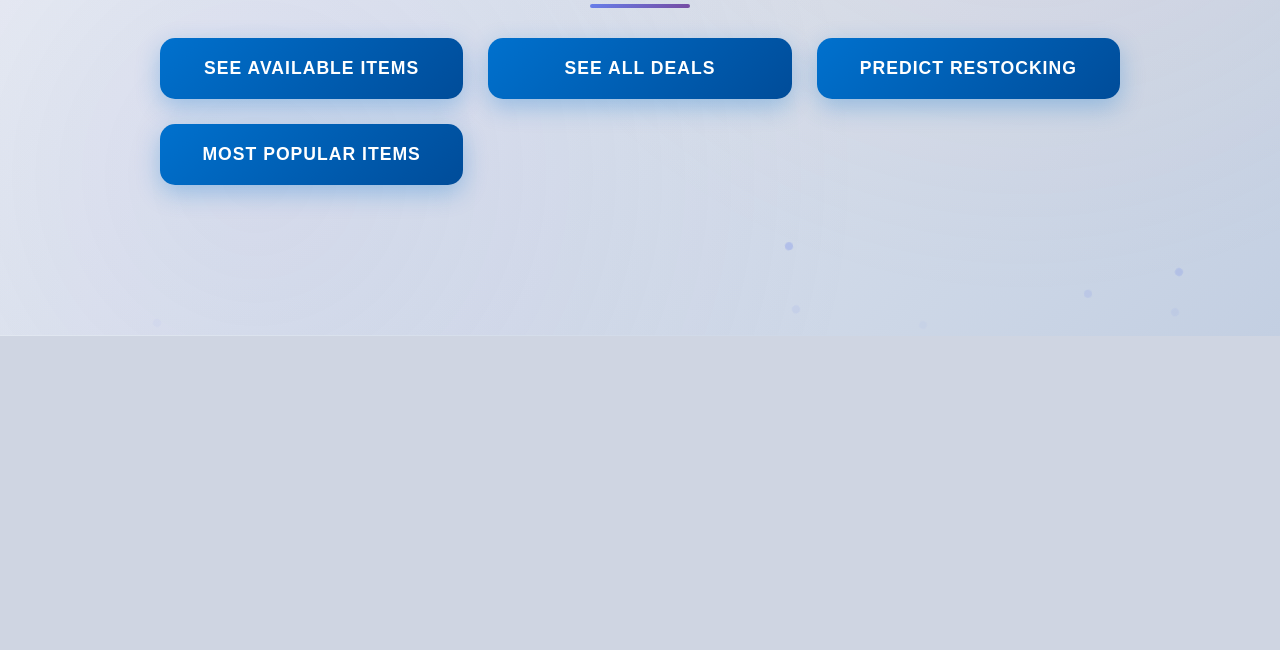
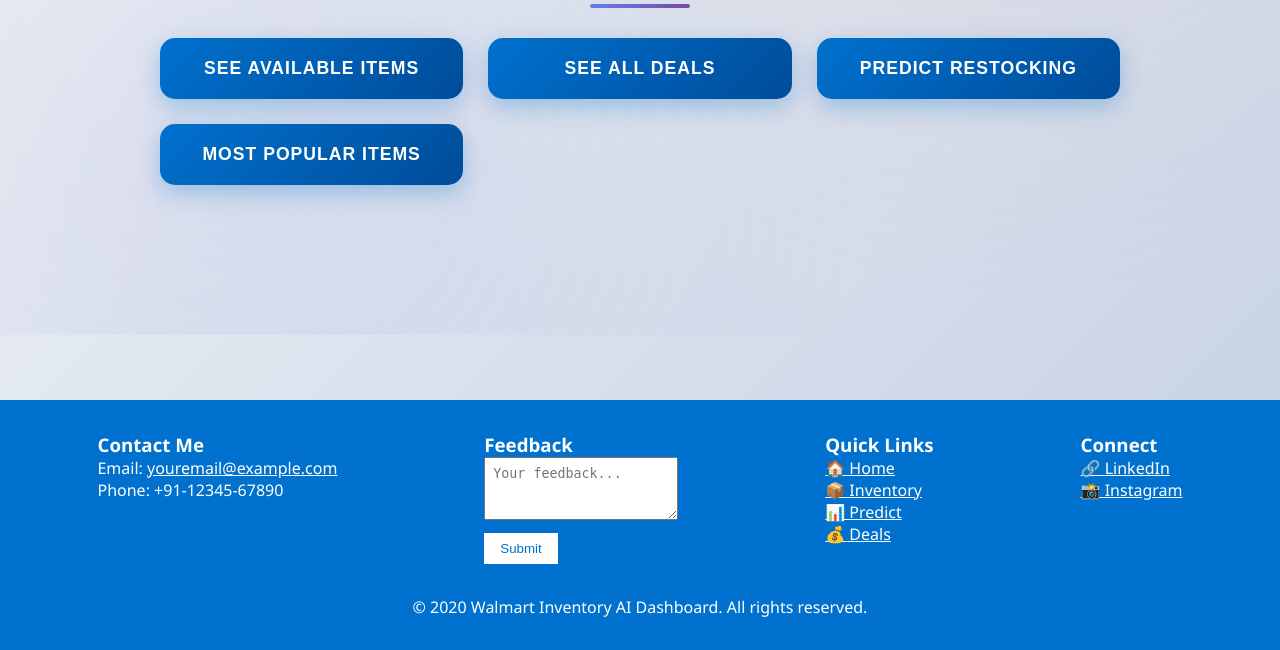
Before and after one commit to tanii1125/Walmart, a Flask app: template templates/index.html in a window 1280 px wide. Shown: the part 465-1115 px from the top of the page. Before the commit the page ends 801 px from the top, so only its background shows below. Run offline with Flask 3, Linux system fonts and the light colour scheme; the template is opened without the code that fills it: most values are stand-ins (such as "Sample title", 1, 10 or a date in 2020).

```diff
--- a/templates/index.html
+++ b/templates/index.html
@@ -290,6 +290,7 @@
         }
     </style>
 </head>
+
 <body>
     <div class="navbar">
         <span>Walmart</span>
@@ -348,5 +349,47 @@
             });
         });
     </script>
+    <footer style="background-color: #0071ce; color: white; padding: 2rem 1rem; margin-top: 4rem;">
+  <div style="display: flex; flex-wrap: wrap; justify-content: space-around; gap: 2rem; max-width: 1200px; margin: auto;">
+
+    <!-- Contact Info -->
+    <div>
+      <h3>Contact Me</h3>
+      <p>Email: <a href="mailto:youremail@example.com" style="color: white;">youremail@example.com</a></p>
+      <p>Phone: +91-12345-67890</p>
+    </div>
+
+    <!-- Feedback -->
+    <div>
+      <h3>Feedback</h3>
+      <form action="/feedback" method="POST">
+        <textarea name="feedback" placeholder="Your feedback..." rows="3" style="width: 100%; padding: 0.5rem;"></textarea><br>
+        <button type="submit" style="margin-top: 0.5rem; padding: 0.5rem 1rem; background: white; color: #0071ce; border: none;">Submit</button>
+      </form>
+    </div>
+
+    <!-- Useful Links -->
+    <div>
+      <h3>Quick Links</h3>
+      <ul style="list-style: none; padding: 0;">
+        <li><a href="{{ url_for('index') }}" style="color: white;">🏠 Home</a></li>
+        <li><a href="{{ url_for('items') }}" style="color: white;">📦 Inventory</a></li>
+        <li><a href="{{ url_for('predict') }}" style="color: white;">📊 Predict</a></li>
+        <li><a href="{{ url_for('deals') }}" style="color: white;">💰 Deals</a></li>
+      </ul>
+    </div>
+
+    <!-- Social Media (Optional) -->
+    <div>
+      <h3>Connect</h3>
+      <a href="#" style="color: white; margin-right: 0.5rem;">🔗 LinkedIn</a><br>
+      <a href="#" style="color: white;">📸 Instagram</a>
+    </div>
+
+  </div>
+
+  <p style="text-align: center; margin-top: 2rem;">&copy; {{ current_year }} Walmart Inventory AI Dashboard. All rights reserved.</p>
+</footer>
+
 </body>
 </html>
```
